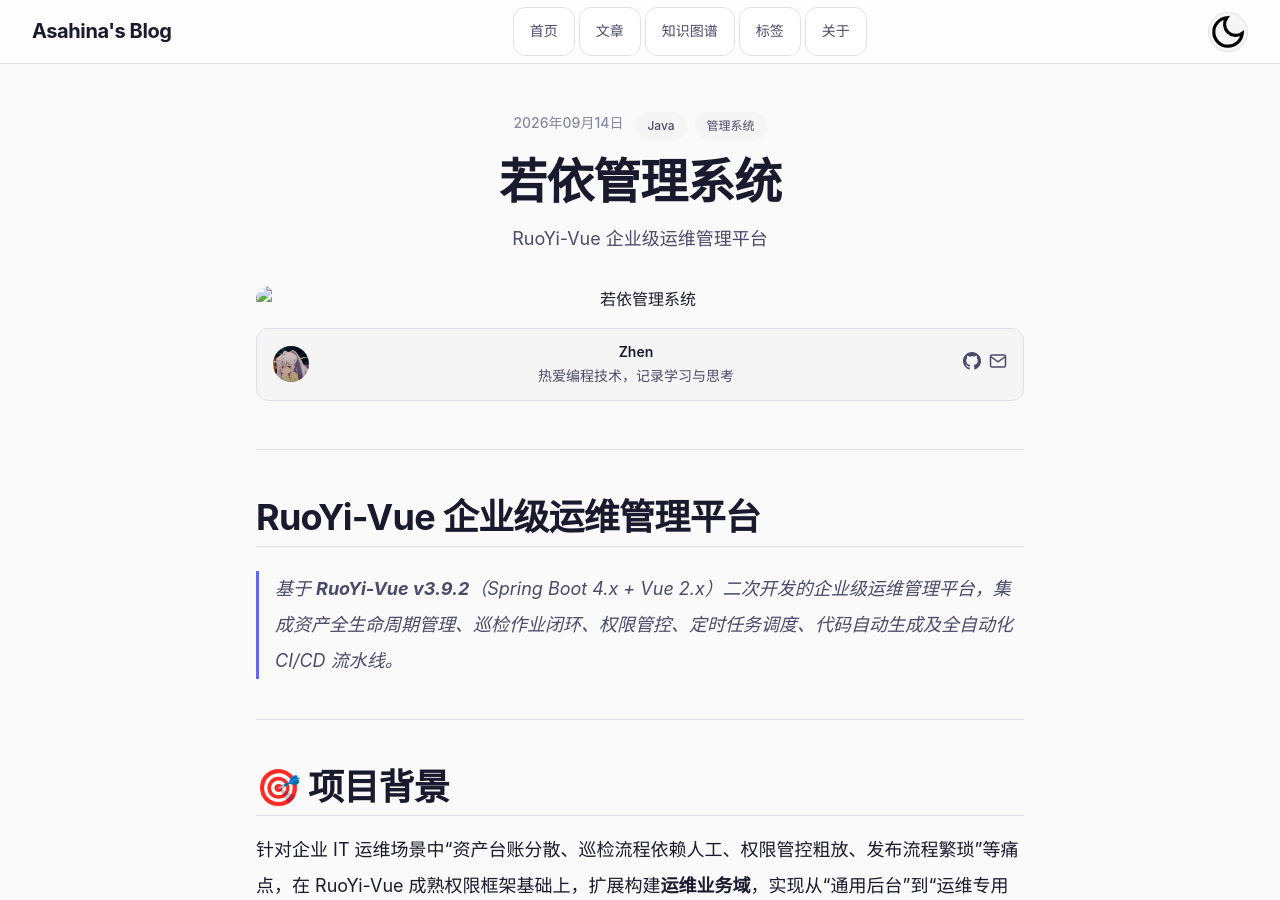
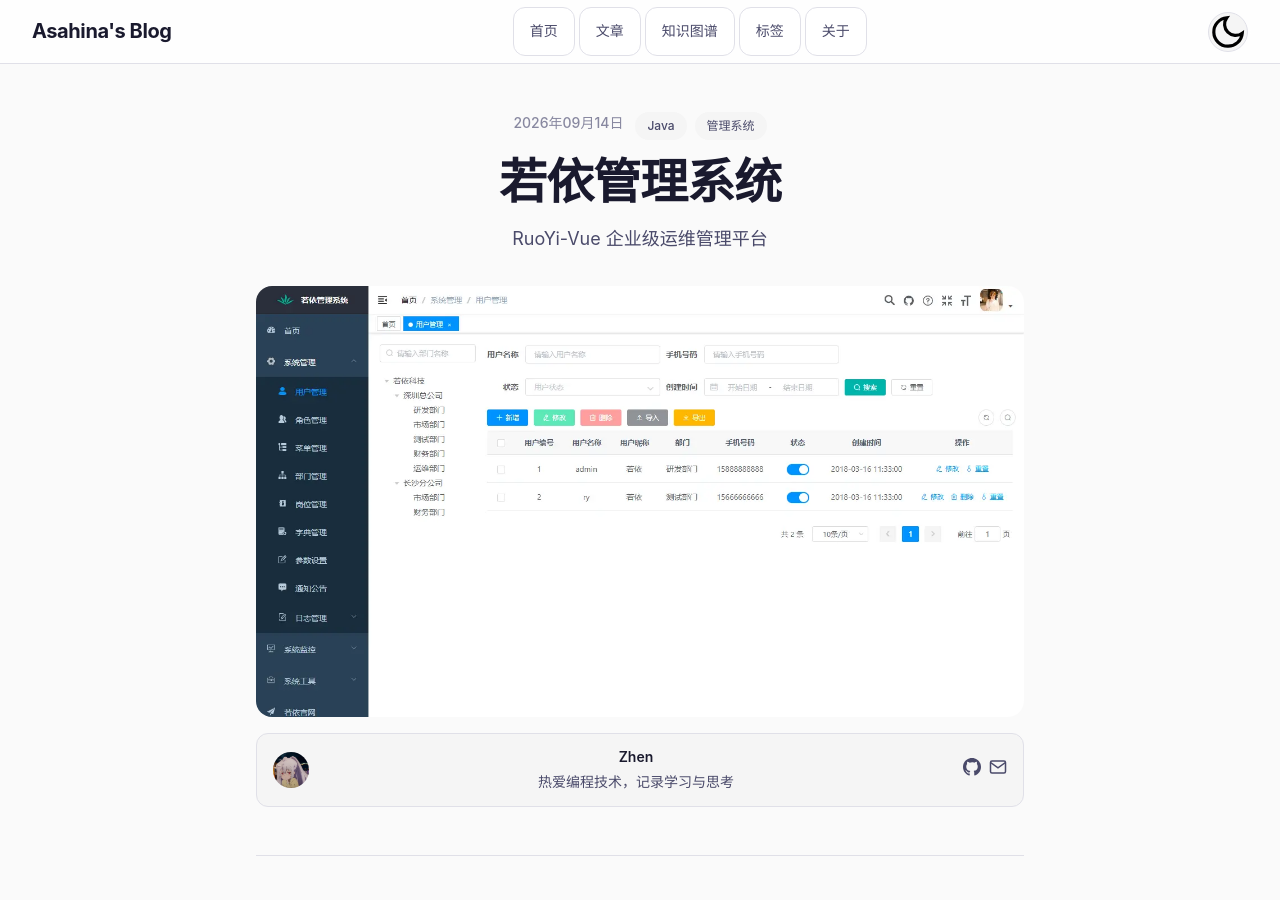
Before and after one commit to Ironi-2/Asahina.github.io, a Jekyll site: the page built from _posts/2026-09-14-若依管理系统.md, in a window 1280 px wide and 900 px high. Built offline with Jekyll 4.4.1, drawn with Linux system fonts in a browser that asks for light colours; comment, search, counter and statistics services are not loaded.

Commit message:
修正图片问题

```diff
--- a/_posts/2026-09-14-若依管理系统.md
+++ b/_posts/2026-09-14-若依管理系统.md
@@ -5,7 +5,7 @@
 categories: [技术学习]
 tags: [Java,管理系统]
 comments: true
-cover: /Asahina.github.io/assets/images/covers/ruoyi.png
+cover: /assets/images/covers/ruoyi.png
 ---
 
 ## RuoYi-Vue 企业级运维管理平台
```
